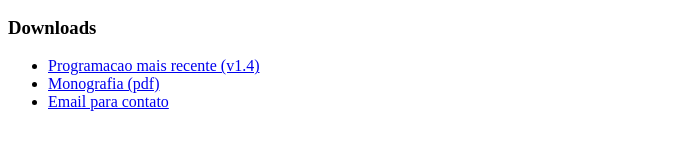
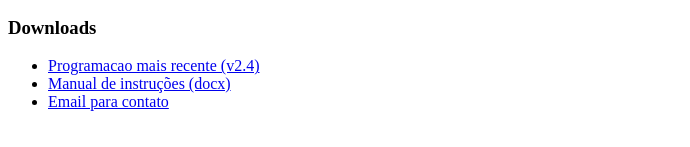
Before and after one commit to scannerdemelanoma/scannerdemelanoma.github.io, a plain HTML site: page index.html in a window 1280 px wide. Shown: the part 406-553 px from the top of the page, without its empty margins (0-690 px from the left). Drawn offline with Linux system fonts and the light colour scheme.

Commit message:
Update index.html

```diff
--- a/index.html
+++ b/index.html
@@ -23,8 +23,8 @@
             <p>
 			<h3>Downloads</h3>
 			<ul>
-			<li><a href="index.html"> Programacao mais recente (v1.4) </a> </li>
-			<li><a href="index.html"> Monografia (pdf) </a> </li>
+			<li><a href="sdm20.ino"> Programacao mais recente (v2.4) </a> </li>
+			<li><a href="Manual de instruções.docx"> Manual de instruções (docx) </a> </li>
 			<li><a href = "mailto: scannerdemelanoma@gmail.com">Email para contato</a> </li>
 			</ul>
 			</p>
```
